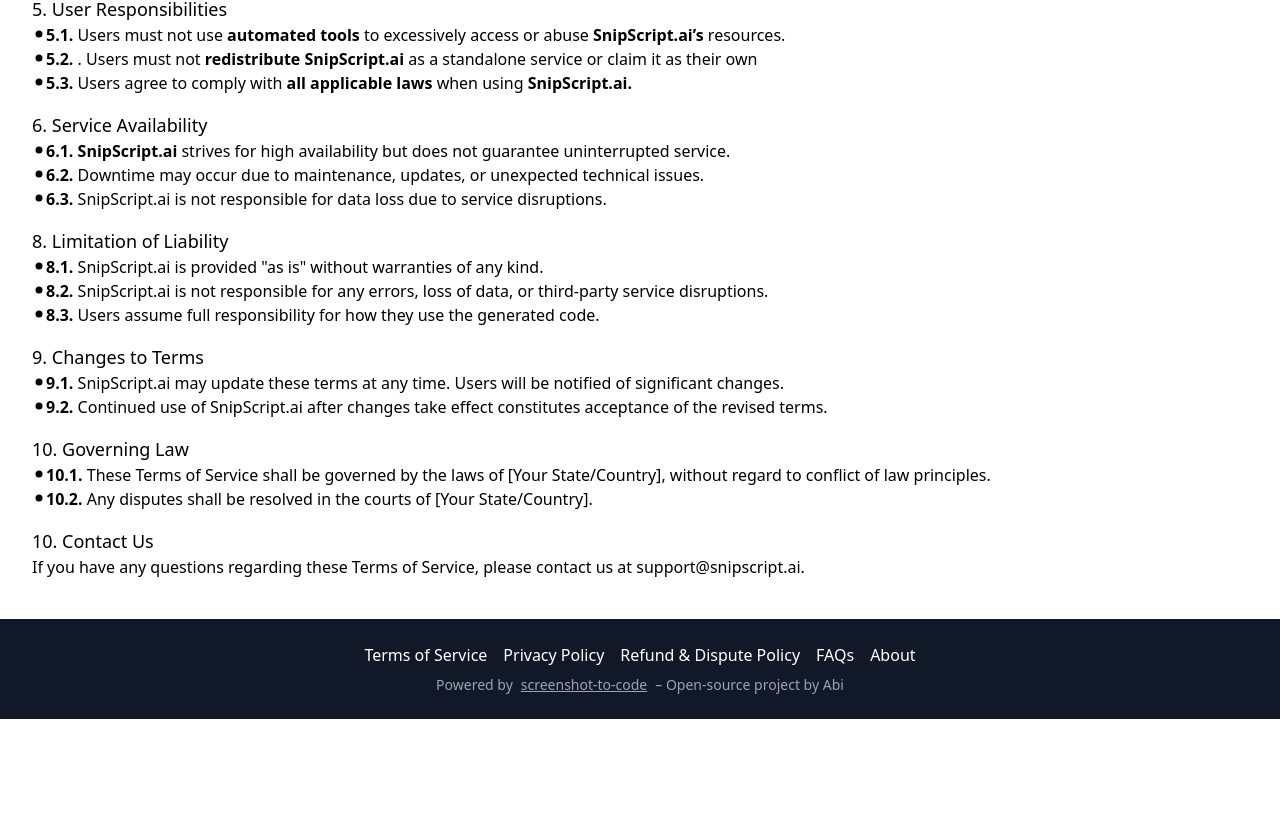
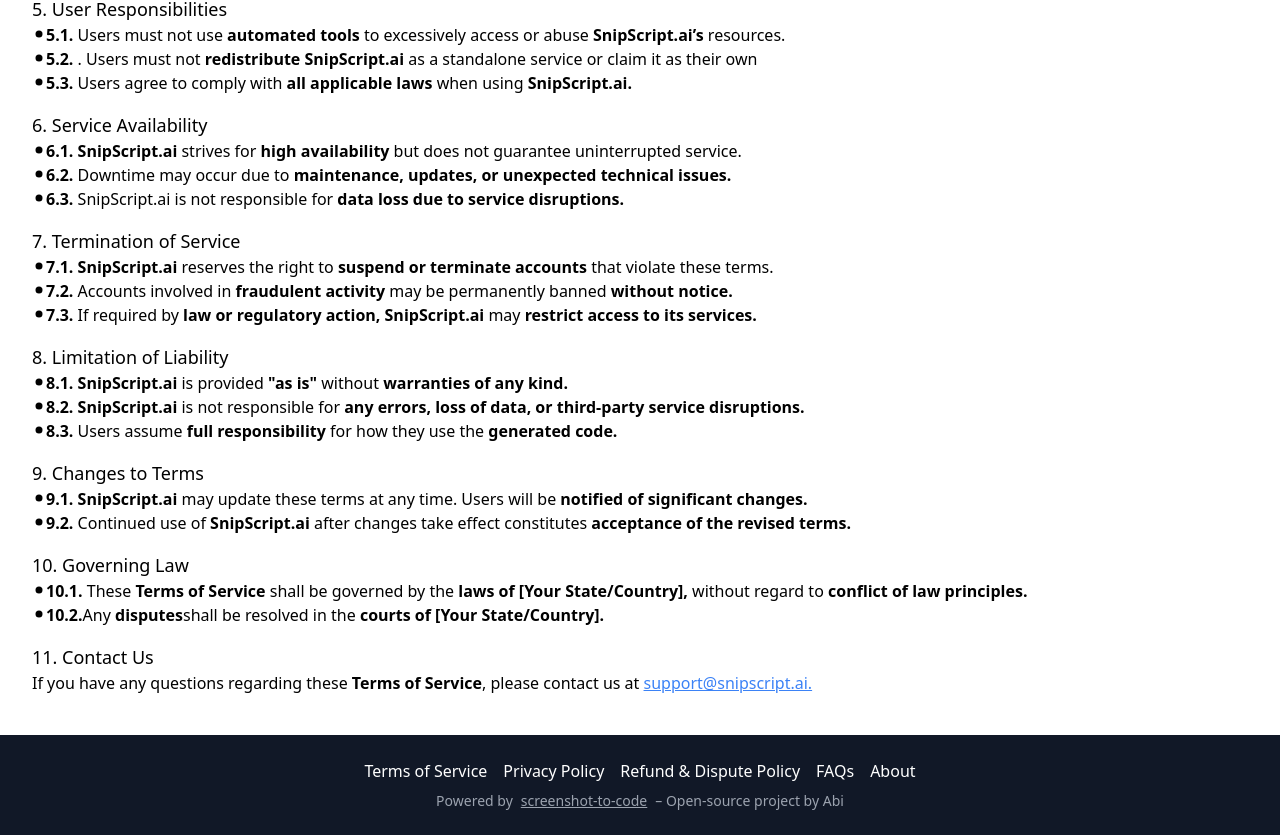
Before and after one commit to SnipScript/screenToCode, a React (Vite) app in the folder frontend/: page /terms in a window 1280 px wide. Shown: the part 717-1552 px from the top of the page. Before the commit the page ends 1436 px from the top, so only its background shows below. Built offline with nearby package versions, Linux system fonts and the light colour scheme; no server answers.

Commit message:
term use update

```diff
--- a/frontend/src/section/Footer/About.jsx
+++ b/frontend/src/section/Footer/About.jsx
@@ -2,6 +2,7 @@
 import Paragraph from "./Paragraph";
 import FooterList from "./FooterList";
 import CommonContainer from "../../common/CommonContainer";
+import { GoDotFill } from "react-icons/go";
 
 const About = () => {
   const list = {
@@ -27,65 +28,88 @@
   return (
     <CommonContainer>
       <div className="flex flex-col max-w-5xl gap-4 pt-4 pb-10">
-        <Paragraph
-          title={"About SnipScript.ai"}
-          des={
-            "SnipScript.ai is an AI-powered tool designed to simplify the process of converting website screenshots into structured, editable HTML, CSS, and framework-specific code. Whether you're a developer looking to quickly extract design elements or a beginner experimenting with front-end development, SnipScript.ai provides a seamless, automated solution."
-          }
-        />
-        <Paragraph
-          title={"Our Mission"}
-          des={
-            "We aim to bridge the gap between design and development by offering an easy-to-use tool that translates visual elements into functional code. Our goal is to help users speed up their workflow, enhance productivity, and reduce the manual effort required to recreate UI components."
-          }
-        />
-        <FooterList title={"Key Features"} list={list.mission} />
-
-        <div>
-          <h4 className="text-lg font-semibold">Powered by Open Source</h4>
+        <div className="flex flex-col">
+          <h2 className="text-lg font-semibold">About SnipScript.ai</h2>
           <p>
-            SnipScript.ai integrates
-            <a
-              className="px-1 text-blue-500 underline"
-              href="https://github.com/abi/screenshot-to-code"
-              target="_blank"
-              title="https://github.com/abi/screenshot-to-code"
-            >
-              screenshot-to-code
-            </a>
-            , an open-source project by Abi, to enhance its core functionality.
-            We believe in the power of open-source development and contribute
-            back to improving AI-driven code generation projects whenever
-            possible.
+           <b> SnipScript.ai</b> is an <b>AI-powered tool</b> designed to simplify the process
+            of <b>converting website screenshots</b> into structured, editable <b>HTML,
+            CSS, and framework-specific code.</b> Whether you're a <b>developer</b> looking
+            to quickly extract design elements or a <b>beginner</b> experimenting with
+            front-end development, <b>SnipScript.ai</b> provides <b>a seamless, automated
+            solution.</b>
+          </p>
+        </div>
+        <div className="flex flex-col">
+          <h2 className="text-lg font-semibold">Our Mission</h2>
+          <p>
+            We aim to <b>bridge the gap between design and development</b> by offering
+            an <b>easy-to-use tool</b> that translates <b>visual elements into functional
+            code.</b> Our goal is to help users <b>speed up their workflow</b>, <b>enhance
+            productivity, and reduce manual effort</b> required to <b>recreate UI
+            components.</b>
           </p>
         </div>
 
-        <FooterList title={"Why Choose SnipScript.ai?"} list={list.choose} />
-        <FooterList title={"Future Roadmap"} list={list.roadmap} />
-        <Paragraph
-          title={"User Testimonials"}
-          des={
-            "SnipScript.ai lets me bridge the gap between design and development without writing code! "
-          }
-          bold={"– Sam R., UI Designer"}
-        />
-        <Paragraph
-          title={"UI Designer "}
-          des={
-            "SnipScript.ai saved me hours of manual coding by instantly converting my UI mockups into production-ready Tailwind CSS components!"
-          }
-          bold={"– Alex W. ,Frontend Developer"}
-        />
-        <Paragraph title={""} des={""} bold={""} />
+        <div>
+          <h4 className="text-lg font-medium">Key Features</h4>
+          <div>
+            <p>
+              <b>✔ Convert website screenshots</b> into structured <b>HTML, CSS, and
+              supported frameworks</b> while optimizing for <b>clean, maintainable
+              code.</b>
+            </p>
+            <p>
+              ✔ Choose from <b>multiple output formats,</b> including <b>Tailwind,
+              Bootstrap, React, Vue, Angular, and more.</b>
+            </p>
+            <p>
+            <b> ✔ Free users get 5 conversions per month</b> with <b> basic HTML & CSS.</b>
+            </p>
+            <p>
+              <b>✔ Paid users</b> unlock <b>unlimited conversions</b> and <b>AI-assisted code
+              refinement.</b>
+            </p>
+          </div>
+        </div>
 
         <div>
-          <h4 className="text-lg font-semibold">Contact Us</h4>
-          <p>
-            For inquiries, partnerships, or support, reach out to us at
-            <a className="px-1 text-blue-500 underline">
-              support@snipscript.ai.
-            </a>
-          </p>
+          <h4 className="text-lg font-medium">Why Choose SnipScript.ai?</h4>
+          <div>
+            <p><b>✔ AI-driven accuracy </b>for generating <b>clean, structured code.</b></p>
+            <p>✔ <b>Supports multiple frameworks </b>for <b>flexible development.</b></p>
+            <p>
+             <b> ✔ No manual coding required—</b>perfect for <b>designers and
+             non-developers</b> to bridge the gap between <b>design and code.</b>
+            </p>
+            <p><b>✔ Beginner-friendly,</b> yet <b>powerful for advanced developers.</b></p>
+          </div>
+        </div>
+        <div>
+          <h4 className="text-lg font-medium">Future Roadmap</h4>
+          <p>We are continuously improving <b>SnipScript.ai</b> and planning to introduce:</p>
+          <div>
+            <p><b>🚀 AI-assisted live editing.</b></p>
+            <p><b>📏 Improved responsiveness & accessibility detection.</b></p>
+            <p><b>
+            🎨 More output formats & custom styling options.
+            </b></p>
+            <p><b>🖌️ Figma Integration – </b> Convert generated code into <b>Figma design files</b> for <b>further editing and prototyping.</b></p>
+          </div>
+        </div>
+        <div>
+          <h4 className="text-lg font-medium"> User Testimonials</h4>
+
+          <div>
+            <p><b>📢 "SnipScript.ai </b> lets me bridge the gap between <b>design and development</b> without writing code!" <b>– Sam R., UI Designer</b></p>
+            <p><b>📢 "SnipScript.ai</b> saved me <b> hours of manual coding</b> by instantly converting my <b>UI mockups into production-ready Tailwind CSS components!" – Alex W., Frontend Developer</b></p>
+          </div>
+        </div>
+        <div>
+          <h4 className="text-lg font-medium">Contact Us</h4>
+
+          <div>
+            <p><b>For inquiries, partnerships, or support,</b> reach out to us at <span className="text-blue-500 underline ">support@snipscript.ai.</span></p>
+          </div>
         </div>
       </div>
     </CommonContainer>
--- a/frontend/src/section/Footer/Terms.jsx
+++ b/frontend/src/section/Footer/Terms.jsx
@@ -36,8 +36,8 @@
               <GoDotFill />
             </span>
             <p>
-              <b>1.2.</b> Free users are limited to <b>5 conversions</b> per
-              month with basic <b>HTML & CSS</b> output and watermarked results.
+              <b>1.2.</b> Free users are limited to <b>5 conversions per
+              month </b> with basic <b>HTML & CSS</b> output and watermarked results.
               Paid users
             </p>
           </div>
@@ -47,7 +47,7 @@
             </span>
             <p>
               <b>1.3.</b> receive additional features, such as
-              <b>unlimited conversions and AI-assisted editing.</b>
+              <b> unlimited conversions and AI-assisted editing.</b>
             </p>
           </div>
           <div className="flex ">
@@ -76,7 +76,7 @@
               <GoDotFill />
             </span>
             <p>
-              <b>2.2.</b> SnipScript.ai reserves the right to{" "}
+              <b>2.2. SnipScript.ai </b> reserves the right to{" "}
               <b>suspend or terminate accounts</b> for violations of these
               terms.
             </p>
@@ -193,7 +193,7 @@
               <GoDotFill />
             </span>
             <p>
-              <b>6.1. SnipScript.ai </b> strives for high availability but does
+              <b>6.1. SnipScript.ai </b> strives for <b>high availability</b> but does
               not guarantee uninterrupted service.
             </p>
           </div>
@@ -202,8 +202,8 @@
               <GoDotFill />
             </span>
             <p>
-              <b>6.2. </b> Downtime may occur due to maintenance, updates, or
-              unexpected technical issues.
+              <b>6.2. </b> Downtime may occur due to <b>maintenance, updates, or
+              unexpected technical issues.</b>
             </p>
           </div>
           <div className="flex ">
@@ -211,11 +211,40 @@
               <GoDotFill />
             </span>
             <p>
-              <b>6.3. </b> SnipScript.ai is not responsible for data loss due to
-              service disruptions.
+              <b>6.3. </b> SnipScript.ai is not responsible for <b>data loss due to
+              service disruptions.</b>
             </p>
           </div>
         </div>
+        <div>
+          <h4 className="text-lg font-medium">  7. Termination of Service</h4>
+          <div className="flex ">
+            <span className="pt-1 text-sm ">
+              <GoDotFill />
+            </span>
+            <p>
+              <b>7.1.</b> <b>SnipScript.ai</b>    reserves the right to <b> suspend or terminate accounts</b>    that violate these terms.
+            </p>
+          </div>
+          <div className="flex ">
+            <span className="pt-1 text-sm ">
+              <GoDotFill />
+            </span>
+            <p>
+              <b>7.2. </b> Accounts involved in <b>fraudulent activity</b>   may be permanently banned <b>without notice.</b>
+            </p>
+          </div>
+          <div className="flex ">
+            <span className="pt-1 text-sm ">
+              <GoDotFill />
+            </span>
+            <p>
+              <b>7.3. </b>If required by <b> law or regulatory action, SnipScript.ai</b> may <b>restrict access to its services.</b>
+            </p>
+          </div>
+        </div>
+
+
         <div>
           <h4 className="text-lg font-medium"> 8. Limitation of Liability </h4>
           <div className="flex ">
@@ -223,8 +252,8 @@
               <GoDotFill />
             </span>
             <p>
-              <b>8.1. </b> SnipScript.ai is provided "as is" without warranties
-              of any kind.
+              <b>8.1. SnipScript.ai </b>  is provided <b>"as is"</b> without <b>warranties
+              of any kind.</b>
             </p>
           </div>
           <div className="flex ">
@@ -232,8 +261,8 @@
               <GoDotFill />
             </span>
             <p>
-              <b>8.2. </b> SnipScript.ai is not responsible for any errors, loss
-              of data, or third-party service disruptions.
+              <b>8.2.  SnipScript.ai </b> is not responsible for <b>any errors, loss
+              of data, or third-party service disruptions.</b>
             </p>
           </div>
           <div className="flex ">
@@ -241,8 +270,8 @@
               <GoDotFill />
             </span>
             <p>
-              <b>8.3. </b> Users assume full responsibility for how they use the
-              generated code.
+              <b>8.3. </b> Users assume <b>full responsibility</b> for how they use the
+              <b> generated code.</b>
             </p>
           </div>
         </div>
@@ -253,8 +282,8 @@
               <GoDotFill />
             </span>
             <p>
-              <b>9.1. </b> SnipScript.ai may update these terms at any time.
-              Users will be notified of significant changes.
+              <b>9.1. SnipScript.ai </b>  may update these terms at any time.
+              Users will be <b>notified of significant changes.</b>
             </p>
           </div>
           <div className="flex ">
@@ -262,8 +291,8 @@
               <GoDotFill />
             </span>
             <p>
-              <b>9.2. </b> Continued use of SnipScript.ai after changes take
-              effect constitutes acceptance of the revised terms.
+              <b>9.2. </b> Continued use of <b>SnipScript.ai </b> after changes take
+              effect constitutes <b>acceptance of the revised terms.</b>
             </p>
           </div>
         </div>
@@ -274,9 +303,9 @@
               <GoDotFill />
             </span>
             <p>
-              <b>10.1. </b> These Terms of Service shall be governed by the laws
-              of [Your State/Country], without regard to conflict of law
-              principles.
+              <b>10.1. </b> These <b>Terms of Service</b> shall be governed by the <b>laws
+              of [Your State/Country],</b> without regard to <b>conflict of law
+              principles.</b>
             </p>
           </div>
           <div className="flex ">
@@ -284,16 +313,15 @@
               <GoDotFill />
             </span>
             <p>
-              <b>10.2. </b> Any disputes shall be resolved in the courts of
-              [Your State/Country].
+              <b>10.2.</b>Any <b>disputes</b>shall be resolved in the <b> courts of [Your State/Country].</b>
             </p>
           </div>
         </div>
         <div>
-          <h4 className="text-lg font-medium"> 10. Contact Us</h4>
+          <h4 className="text-lg font-medium"> 11. Contact Us</h4>
           <p>
-            If you have any questions regarding these Terms of Service, please
-            contact us at support@snipscript.ai.
+            If you have any questions regarding these  <b>Terms of Service</b>, please
+            contact us at <span className="text-blue-500 underline ">support@snipscript.ai.</span>
           </p>
         </div>
       </div>
```
